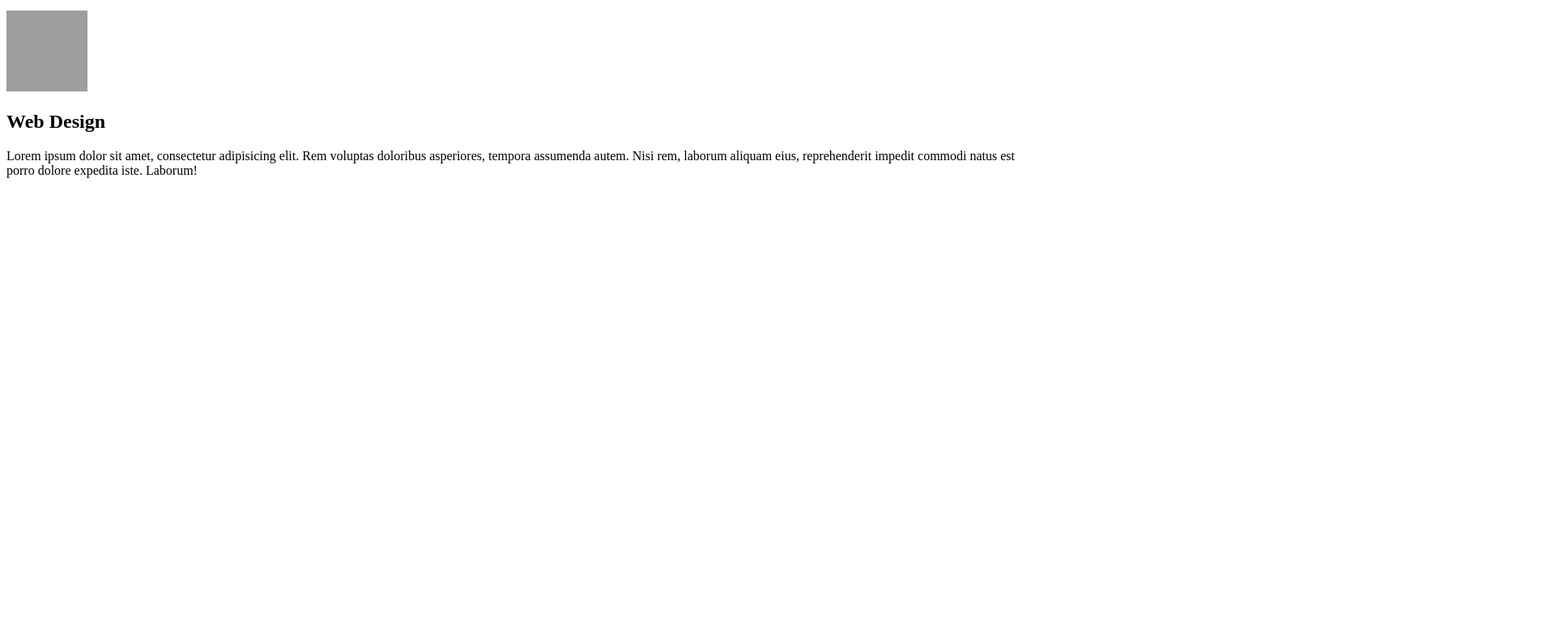
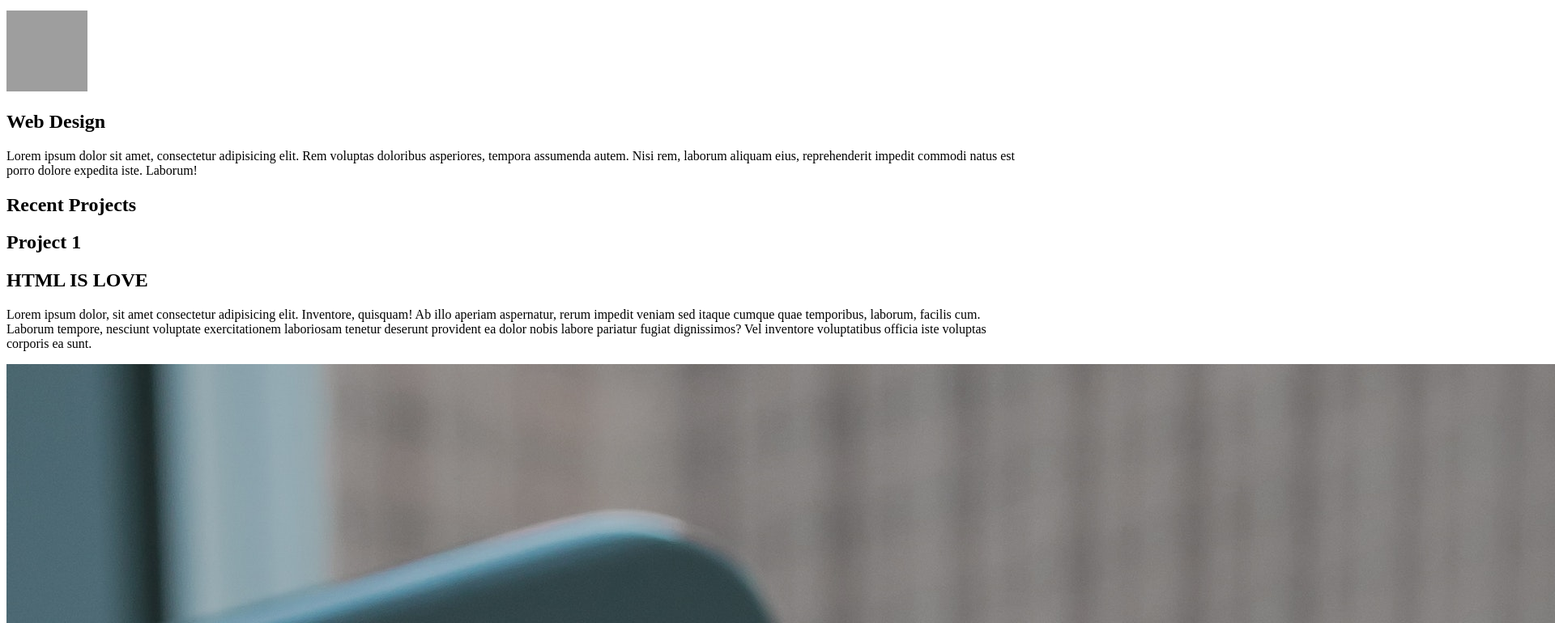
Before and after one commit to alijan711/portfolio-website, a plain HTML site: page index.html in a window 1280 px wide. Shown: the part 1146-1916 px from the top of the page at 81% size, 1920 px wide, since content can reach past the window. Before the commit the page ends 1382 px from the top, so only its background shows below. Drawn offline with Linux system fonts and the light colour scheme; grey boxes are pictures that could not be loaded.

Commit message:
add assit, add project 1

```diff
--- a/index.html
+++ b/index.html
@@ -90,7 +90,30 @@
     <!-- server section end -->
 
     <!-- project section start -->
-
+     <section id="Projects">
+        <div class="project container">
+            <div class="project-header">
+                <h1 class="section-title">Recent <span>Projects</span></h1>
+            </div>
+            <div class="All-projects">
+                <div class="project-item">
+                    <div class="project-info">
+                        <h1>Project 1</h1>
+                        <h2>HTML IS LOVE</h2>
+                        <p>Lorem ipsum dolor, sit amet consectetur adipisicing elit.
+                             Inventore, quisquam! Ab illo aperiam aspernatur,
+                              rerum impedit veniam sed itaque cumque quae temporibus, laborum, facilis cum.
+                               Laborum tempore, nesciunt voluptate exercitationem laboriosam tenetur deserunt provident
+                                ea dolor nobis labore pariatur fugiat dignissimos? Vel inventore voluptatibus officia iste
+                                voluptas corporis ea sunt.</p>
+                    </div>
+                    <div class="project-img">
+                        <img src="./assets/images/pexels-cottonbro-studio-5483070.jpg" alt="image of project 1">
+                    </div>
+                </div>
+            </div>
+        </div>
+     </section>
     <!-- project section end -->
 
     <!-- about section sart  -->
```
Also changed, not shown: assets/icons/icons8-github-48.png (added), assets/icons/icons8-linkedin-48.png (added), assets/icons/icons8-twitter-48.png (added), assets/icons/icons8-youtube-48.png (added), assets/images/pexels-cottonbro-studio-5483070.jpg (added), 1 other file.
